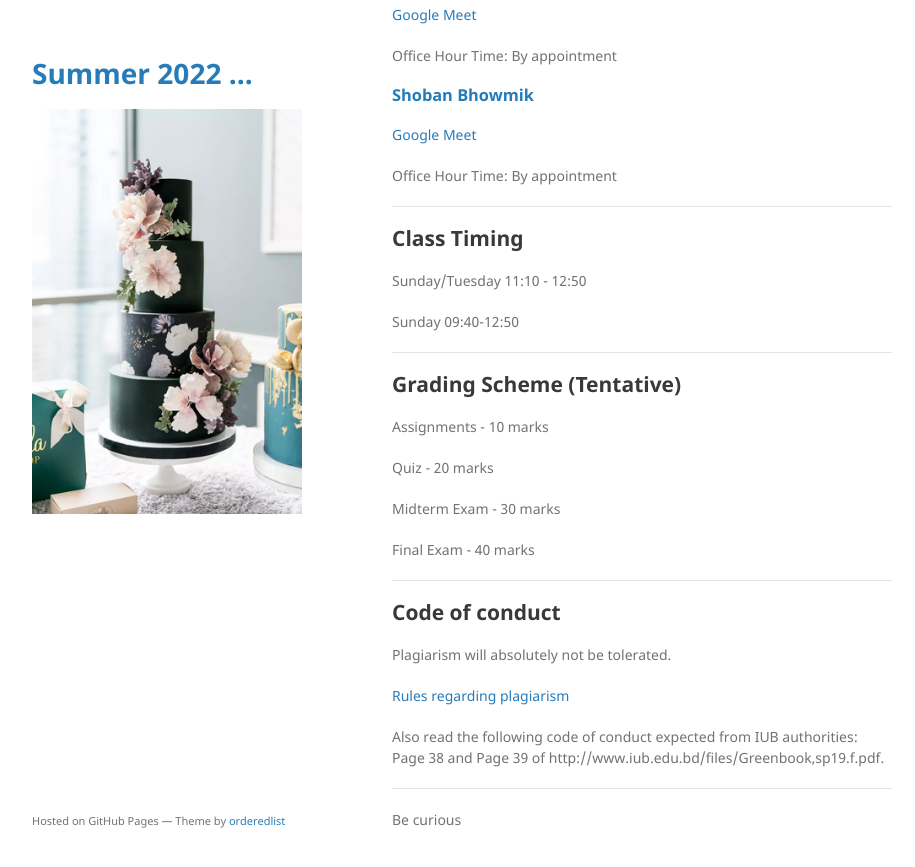
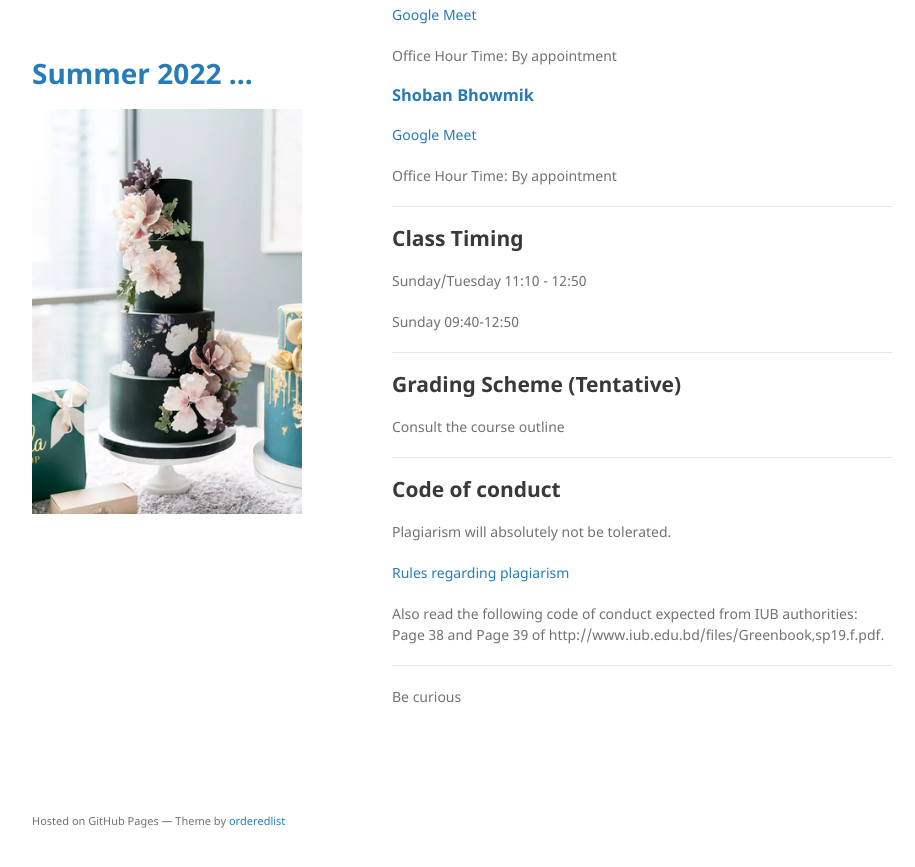
Before and after one commit to mohammadmotiurrahman/mohammadmotiurrahman.github.io, a Jekyll site: the page built from csc101_6/index.md, in a window 1280 px wide and 900 px high, scrolled down 840 px. Shown: the top 867 px of the window, without its empty margins (178-1093 px from the left). Built offline with Jekyll 4.4.1, drawn with Linux system fonts in a browser that asks for light colours; our own code applies the rules of GitHub Pages for plain Markdown files.

Commit message:
Update index.md

```diff
--- a/csc101_6/index.md
+++ b/csc101_6/index.md
@@ -56,13 +56,9 @@
 
 * * *
 ## Grading Scheme (Tentative)
-Assignments - 10 marks
 
-Quiz - 20 marks
+Consult the course outline
 
-Midterm Exam - 30 marks
-
-Final Exam - 40 marks
 * * *
 ## Code of conduct
 Plagiarism will absolutely not be tolerated.
```
